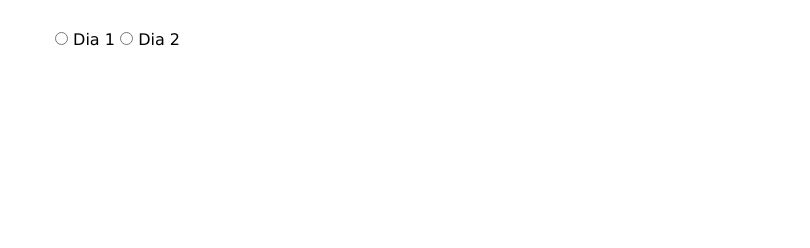
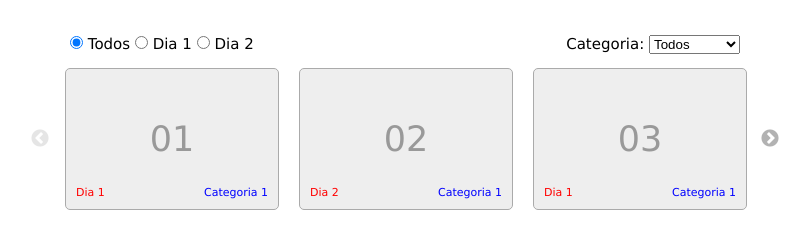
Before and after one commit to aguiamay/filterslick, a plain HTML site: page index.html in a window 1280 px wide. Shown: the whole page, without its empty margins (235-1045 px from the left). Drawn offline with Linux system fonts and the light colour scheme.

Commit message:
Regras de filtragens

```diff
--- a/css.css
+++ b/css.css
@@ -3,9 +3,11 @@
   margin: 0;
 }
 
-html {
+body {
+  position: relative;
   padding: 30px;
   font-family: 'Lucida Sans', sans-serif;
+  font-size: 15px;
 }
 
 .content {
@@ -14,16 +16,53 @@ html {
   margin: 0 auto;
 }
 
-#filter {
-  height: 140px;
+#navegacao {
+  position: relative;
+  margin: 0 10px;
+  padding: 5px;
+  clear: both;
+}
+
+#navegacao #wrapper-dia {
+  display: inline-block;
+}
+
+#navegacao #wrapper-list {
+  float: right;
 }
 
 .item {
   position: relative;
-  background-color: #777777;
-  color: #eeeeee;
+  background-color: #eeeeee;
+  color: #999999;
   font-size: 35px;
   text-align: center;
+  margin: 10px;
+  border: 1px solid #aaaaaa;
+  border-radius: 5px;
+}
+
+.item .dia {
   line-height: 140px;
-  margin: 10px;
 }
+
+.item .dia-nome {
+  position: absolute;
+  font-size: 11px;
+  bottom: 10px;
+  left: 10px;
+  color: red;
+}
+
+.item .cat-nome {
+  position: absolute;
+  font-size: 11px;
+  bottom: 10px;
+  right: 10px;
+  color: blue;
+}
+
+.slick-prev:before,
+.slick-next:before {
+  color: #999999;
+}
--- a/index.html
+++ b/index.html
@@ -16,22 +16,36 @@
   <div class="content">
 
     <div id="navegacao">
-      <input type="radio" name="dia" id="rd-btn-dia-1">
-      <label for="rd-btn-dia-1">Dia 1</label>
-      <input type="radio" name="dia" id="rd-btn-dia-2">
-      <label for="rd-btn-dia-2">Dia 2</label>
+      <div id="wrapper-dia">
+        <input type="radio" name="dia" id="rd-btn-dia-all" value="all" checked>
+        <label for="rd-btn-dia-all">Todos</label>
+        <input type="radio" name="dia" id="rd-btn-dia-1" value="1">
+        <label for="rd-btn-dia-1">Dia 1</label>
+        <input type="radio" name="dia" id="rd-btn-dia-2" value="2">
+        <label for="rd-btn-dia-2">Dia 2</label>
+      </div>
+      <div id="wrapper-list">
+        <label for="op-categoria">Categoria: </label>
+        <select name="categoria" id="op-categoria">
+          <option value="all">Todos</option>
+          <option value="cat1">Categoria 1</option>
+          <option value="cat2">Categoria 2</option>
+          <option value="cat3">Categoria 3</option>
+        </select>
+      </div>
     </div>
 
     <div id="filter">
-      <div data-dia="1" class="item">1</div>
-      <div data-dia="2" class="item">2</div>
-      <div data-dia="1" class="item">3</div>
-      <div data-dia="2" class="item">4</div>
-      <div data-dia="1" class="item">5</div>
-      <div data-dia="2" class="item">6</div>
-      <div data-dia="1" class="item">7</div>
-      <div data-dia="2" class="item">8</div>
-      <div data-dia="1" class="item">9</div>
+      <div data-dia="1" class="item cat1"><span class="dia">01</span><span class="dia-nome">Dia 1</span><span class="cat-nome">Categoria 1</span></div>
+      <div data-dia="2" class="item cat1"><span class="dia">02</span><span class="dia-nome">Dia 2</span><span class="cat-nome">Categoria 1</span></div>
+      <div data-dia="1" class="item cat1"><span class="dia">03</span><span class="dia-nome">Dia 1</span><span class="cat-nome">Categoria 1</span></div>
+      <div data-dia="2" class="item cat2"><span class="dia">04</span><span class="dia-nome">Dia 2</span><span class="cat-nome">Categoria 2</span></div>
+      <div data-dia="1" class="item cat2"><span class="dia">05</span><span class="dia-nome">Dia 1</span><span class="cat-nome">Categoria 2</span></div>
+      <div data-dia="2" class="item cat2"><span class="dia">06</span><span class="dia-nome">Dia 2</span><span class="cat-nome">Categoria 2</span></div>
+      <div data-dia="1" class="item cat3"><span class="dia">07</span><span class="dia-nome">Dia 1</span><span class="cat-nome">Categoria 3</span></div>
+      <div data-dia="2" class="item cat3"><span class="dia">08</span><span class="dia-nome">Dia 2</span><span class="cat-nome">Categoria 3</span></div>
+      <div data-dia="1" class="item cat3"><span class="dia">09</span><span class="dia-nome">Dia 1</span><span class="cat-nome">Categoria 3</span></div>
+      <div data-dia="2" class="item cat1"><span class="dia">10</span><span class="dia-nome">Dia 2</span><span class="cat-nome">Categoria 1</span></div>
     </div>
 
   </div>
--- a/js.js
+++ b/js.js
@@ -1,13 +1,43 @@
 $(document).ready(function () {
 
-  $('#filter').slick({
+  let filterSlick = $('#filter');
+
+  filterSlick.slick({
     infinite: false,
-    slidesToShow: 4,
-    slidesToScroll: 2
+    slidesToShow: 3,
+    slidesToScroll: 3
   });
 
-  $('#filter').slick('slickFilter', function(){
-    //return jQuery':even';
+  $('input[name="dia"]').change(function() {
+    let d = $(this).val();
+    let c = $('#op-categoria').val();
+    filtra( d, c );
   });
 
+  $('#op-categoria').change(function() {
+    let d = $('input[name="dia"]:checked').val();
+    let c = $(this).val();
+    filtra( d, c );
+  });
+
+  function filtra( d, c ) {
+    filterSlick.slick('slickUnfilter');
+    filterSlick.slick( 'slickFilter', function() {
+
+      let retorno;
+
+      if ( d === 'all' && c !== 'all' ) {
+        retorno = ( $('input[name="dia"]').val() === d ) && $(this).hasClass( c );
+      } else if ( d !== 'all' && c === 'all' ) {
+        retorno = ( $(this).data('dia') === parseInt( d ) ) && $('#op-categoria').val() === c;
+      } else if ( d !== 'all' && c !== 'all' ) {
+        retorno = ( $(this).data('dia') === parseInt( d ) ) && $(this).hasClass( c );
+      } else {
+        retorno = true;
+      }
+
+      return retorno;
+    } );
+  }
+
 });
```
